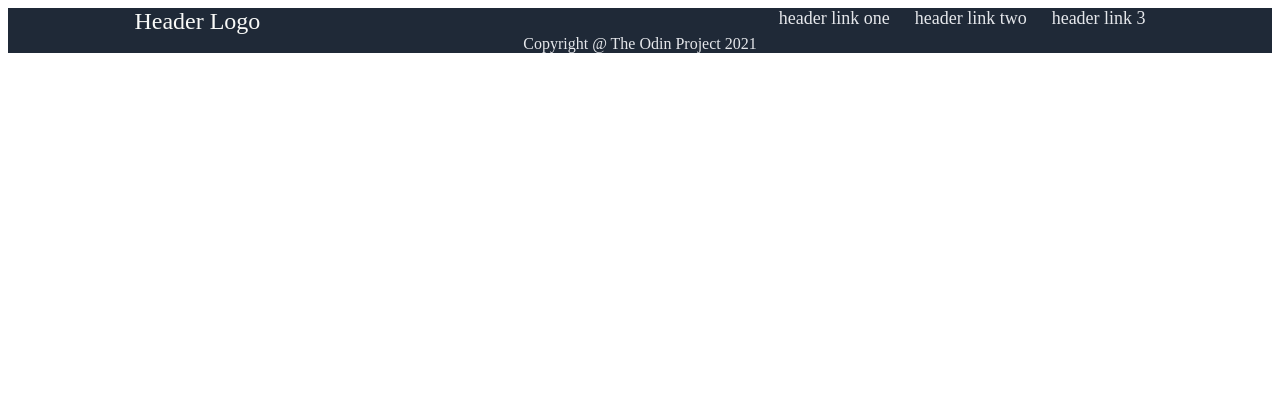
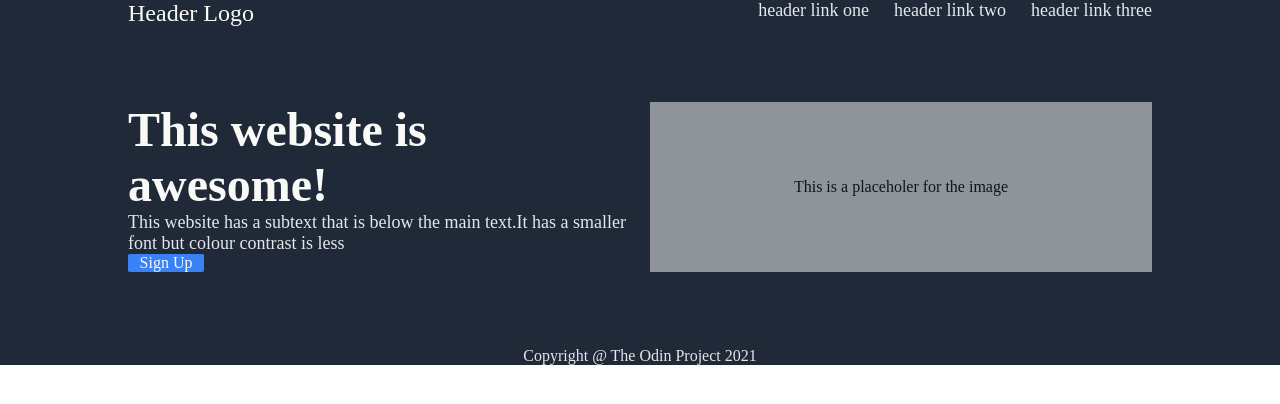
Before and after one commit to Sushruthvi/LandingPage, a plain HTML site: page index.html in a window 1280 px wide. Drawn offline with Linux system fonts and the light colour scheme.

Commit message:
finished the hero section

```diff
--- a/index.css
+++ b/index.css
@@ -1,20 +1,30 @@
+*{
+    margin: 0;
+    padding: 0;
+
+}
 .body{
     font-family:'Roboto';
 }
 .container{
+
   display: flex;
   flex-direction: column;
+
 }
 .header{
     background-color: #1f2937;
     display:flex;
     flex-direction: column;
+    padding-left: 10%;
+    padding-right:10%;
+    gap: 75px;
+    padding-bottom: 75px;
+
 }
 .top-pane{
     display:flex;
     justify-content: space-between;
-    padding-left: 10%;
-    padding-right:10%;
 
 }
 .header-logo{
@@ -28,6 +38,41 @@
     gap:25px
 }
 
+.hero-section{
+    display: flex;
+    gap:20px
+
+}
+.text-space{
+    display: flex;
+    flex:1;
+    flex-direction: column;
+}
+.image-placeholder{
+    flex:1;
+    background-color: white;
+    opacity: 0.5;
+    display: flex;
+    justify-content: center;
+    align-items: center;
+}
+.main-text{
+     color:#f9faf8;
+     font-weight: 900;
+     font-size: 48px;
+}
+.secondary-text{
+    color: #e5e7eb;
+    font-size:18px;
+}
+.signup-button{
+    background-color:#3882f6;
+    width: fit-content;
+    padding-left:2.3%;
+    padding-right: 2.3%;
+    border-radius: 5%;
+    color: #f9faf8;
+}
 .footer{
     background-color: #1f2937;
     color: #e5e7eb;
--- a/index.html
+++ b/index.html
@@ -18,8 +18,18 @@
         <div class="nav-bar">
             <a>header link one</a>
             <a>header link two</a>
-            <a>header link 3</a>
+            <a>header link three</a>
         </div>
+        </div>
+        <div class="hero-section">
+            <div class="text-space">
+                <div class="main-text">This website is awesome!</div>
+                <div class="secondary-text"><p>This website has a subtext that is below the main text.It has a smaller font but colour contrast is less</p></div>
+                <div class="signup-button"><a>Sign Up</a></div>
+            </div>
+            <div class="image-placeholder">
+                  <p id="placeholder-text">This is a placeholer for the image</p>
+            </div>
         </div>
     </div>
     <div class="part2">
```
